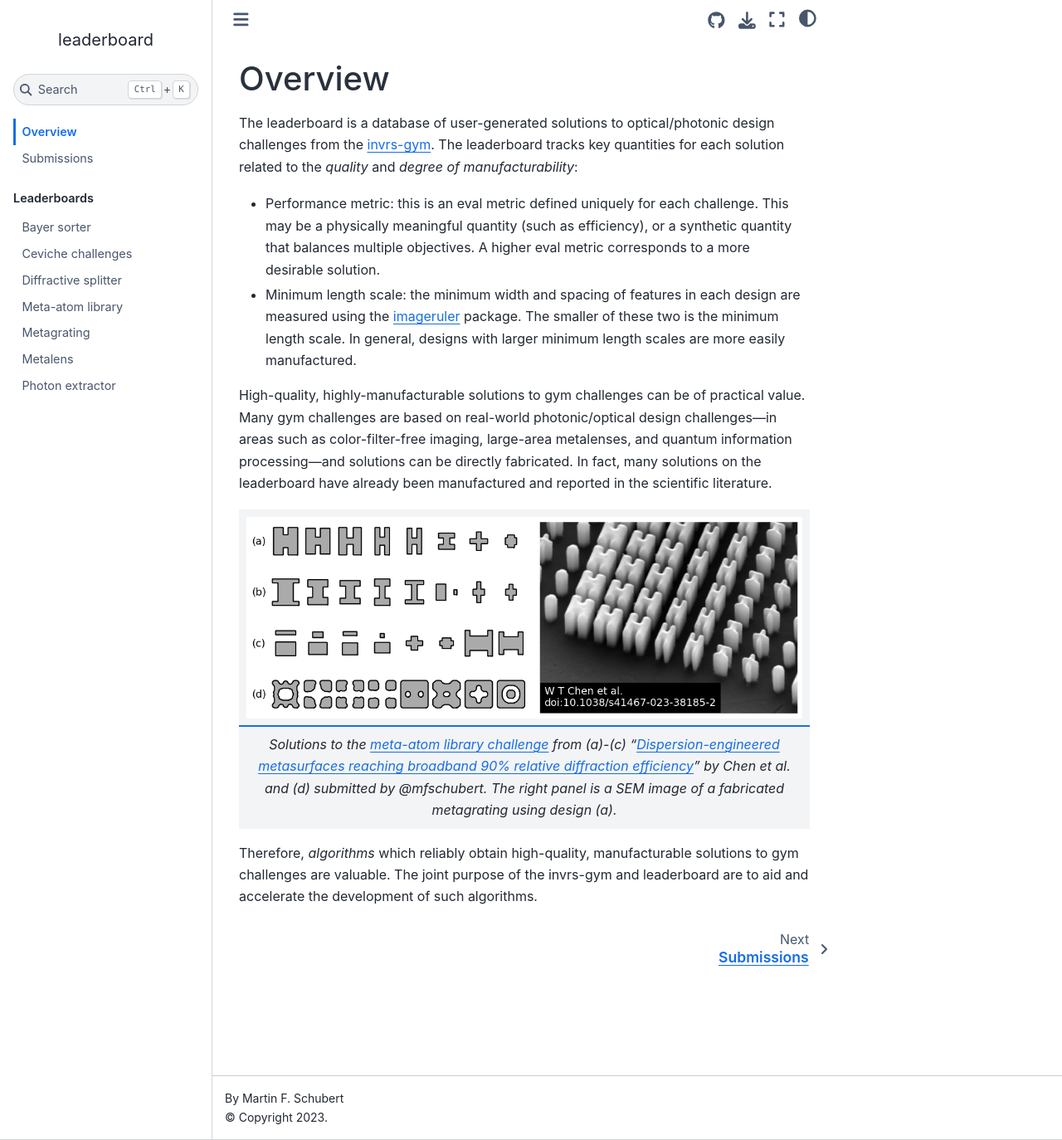
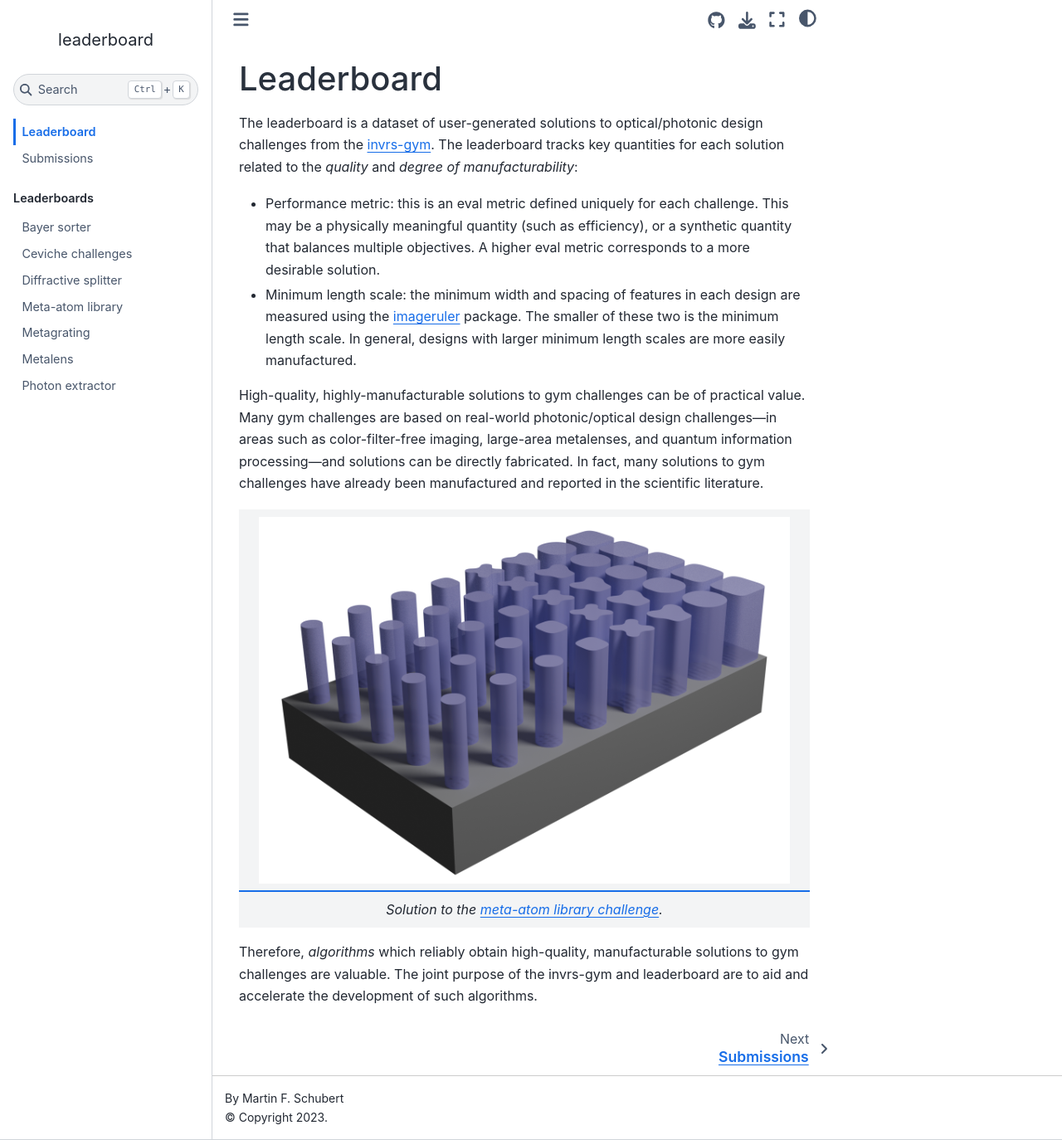
Before and after one commit to invrs-io/leaderboard, a Jupyter Book: the page built from docs/index.md, in a window 1280 px wide and 1374 px high. Shown: the whole window at 83% size. Built offline with Jupyter Book 1.0.4 settings and Sphinx 7.4.7 and the Sphinx Book theme 1.1.4, drawn with Linux system fonts in a browser that asks for light colours; pages that are not in the unit, such as notebooks, are missing from menus; some of the changed lines change nothing that is shown.

Commit message:
refresh leaderboard

````diff
--- a/README.md
+++ b/README.md
@@ -1,3 +1,13 @@
-# leaderboard
+# Leaderboard
 
-Please see our docs at [https://invrs-io.github.io/leaderboard/index.html](https://invrs-io.github.io/leaderboard/index.html).
+The leaderboard is a dataset of user-generated solutions to optical/photonic design challenges from the [invrs-gym](https://invrs-io.github.io/gym/index.html). The leaderboard tracks key quantities for each solution related to the _quality_ and _degree of manufacturability_:
+- Performance metric: this is an eval metric defined uniquely for each challenge. This may be a physically meaningful quantity (such as efficiency), or a synthetic quantity that balances multiple objectives. A higher eval metric corresponds to a more desirable solution.
+- Minimum length scale: the minimum width and spacing of features in each design are measured using the [imageruler](https://github.com/NanoComp/imageruler) package. The smaller of these two is the minimum length scale. In general, designs with larger minimum length scales are more easily manufactured.
+
+High-quality, highly-manufacturable solutions to gym challenges can be of practical value. Many gym challenges are based on real-world photonic/optical design challenges---in areas such as color-filter-free imaging, large-area metalenses, and quantum information processing---and solutions can be directly fabricated. In fact, many solutions to gym challenges have already been manufactured and reported in the scientific literature.
+
+| ![Meta-atom library designs](https://github.com/invrs-io/leaderboard/blob/main/docs/img/meta_atom_library_design.png?raw=true) |
+|:--:|
+| *Solution to the [meta-atom library challenge](https://invrs-io.github.io/leaderboard/notebooks/challenges/meta_atom_library.html).* |
+
+Therefore, _algorithms_ which reliably obtain high-quality, manufacturable solutions to gym challenges are valuable. The joint purpose of the invrs-gym and leaderboard are to aid and accelerate the development of such algorithms.
--- a/docs/index.md
+++ b/docs/index.md
@@ -1,13 +1,2 @@
-# Overview
-
-The leaderboard is a database of user-generated solutions to optical/photonic design challenges from the [invrs-gym](https://invrs-io.github.io/gym/index.html). The leaderboard tracks key quantities for each solution related to the _quality_ and _degree of manufacturability_:
-- Performance metric: this is an eval metric defined uniquely for each challenge. This may be a physically meaningful quantity (such as efficiency), or a synthetic quantity that balances multiple objectives. A higher eval metric corresponds to a more desirable solution.
-- Minimum length scale: the minimum width and spacing of features in each design are measured using the [imageruler](https://github.com/NanoComp/imageruler) package. The smaller of these two is the minimum length scale. In general, designs with larger minimum length scales are more easily manufactured.
-
-High-quality, highly-manufacturable solutions to gym challenges can be of practical value. Many gym challenges are based on real-world photonic/optical design challenges---in areas such as color-filter-free imaging, large-area metalenses, and quantum information processing---and solutions can be directly fabricated. In fact, many solutions on the leaderboard have already been manufactured and reported in the scientific literature.
-
-| ![Meta-atom library designs](/img/meta_atom_library_designs.png) |
-|:--:|
-| *Solutions to the [meta-atom library challenge](https://invrs-io.github.io/leaderboard/notebooks/challenges/meta_atom_library.html) from (a)-(c) “[Dispersion-engineered metasurfaces reaching broadband 90% relative diffraction efficiency](https://www.nature.com/articles/s41467-023-38185-2)” by Chen et al. and (d) submitted by @mfschubert. The right panel is a SEM image of a fabricated metagrating using design (a).* |
-
-Therefore, _algorithms_ which reliably obtain high-quality, manufacturable solutions to gym challenges are valuable. The joint purpose of the invrs-gym and leaderboard are to aid and accelerate the development of such algorithms.
+```{include} ../README.md
+```
````
Also changed, not shown: docs/img/meta_atom_library_design.png (added), docs/img/meta_atom_library_designs.png (deleted).
